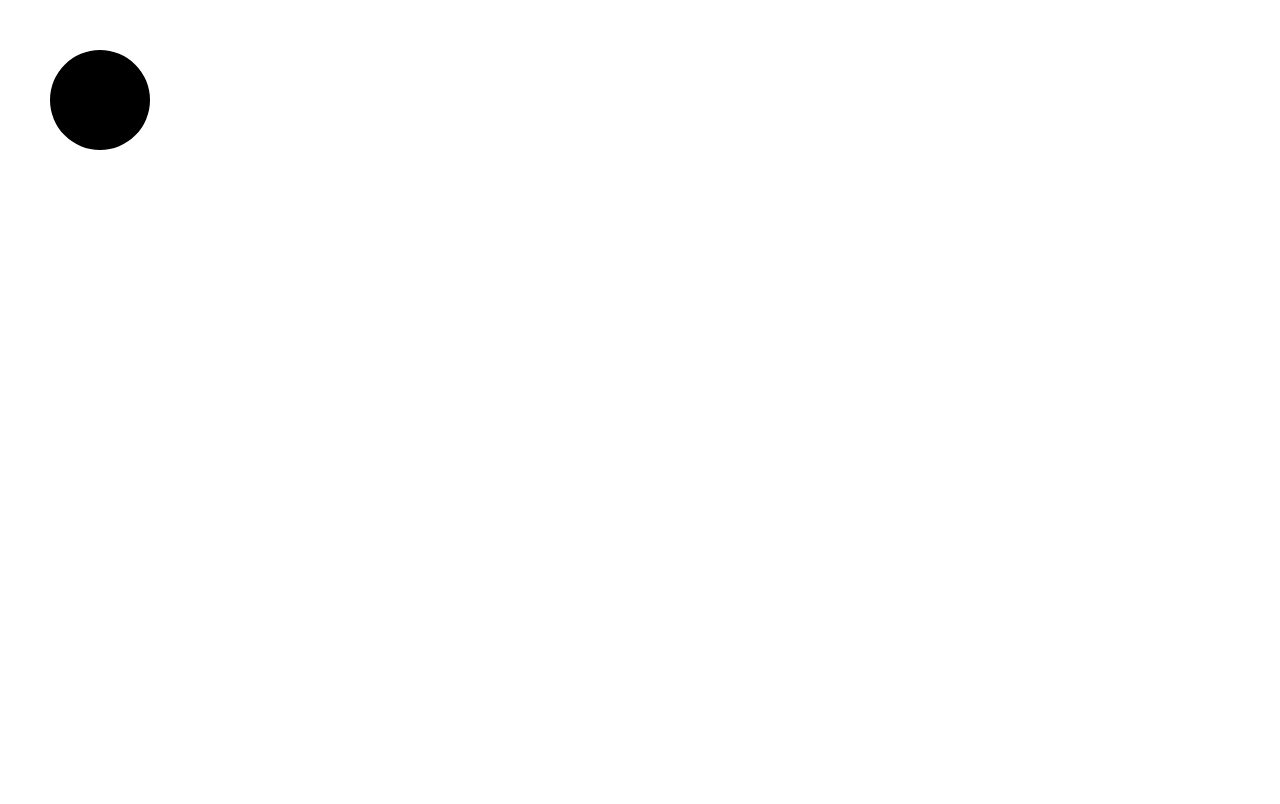
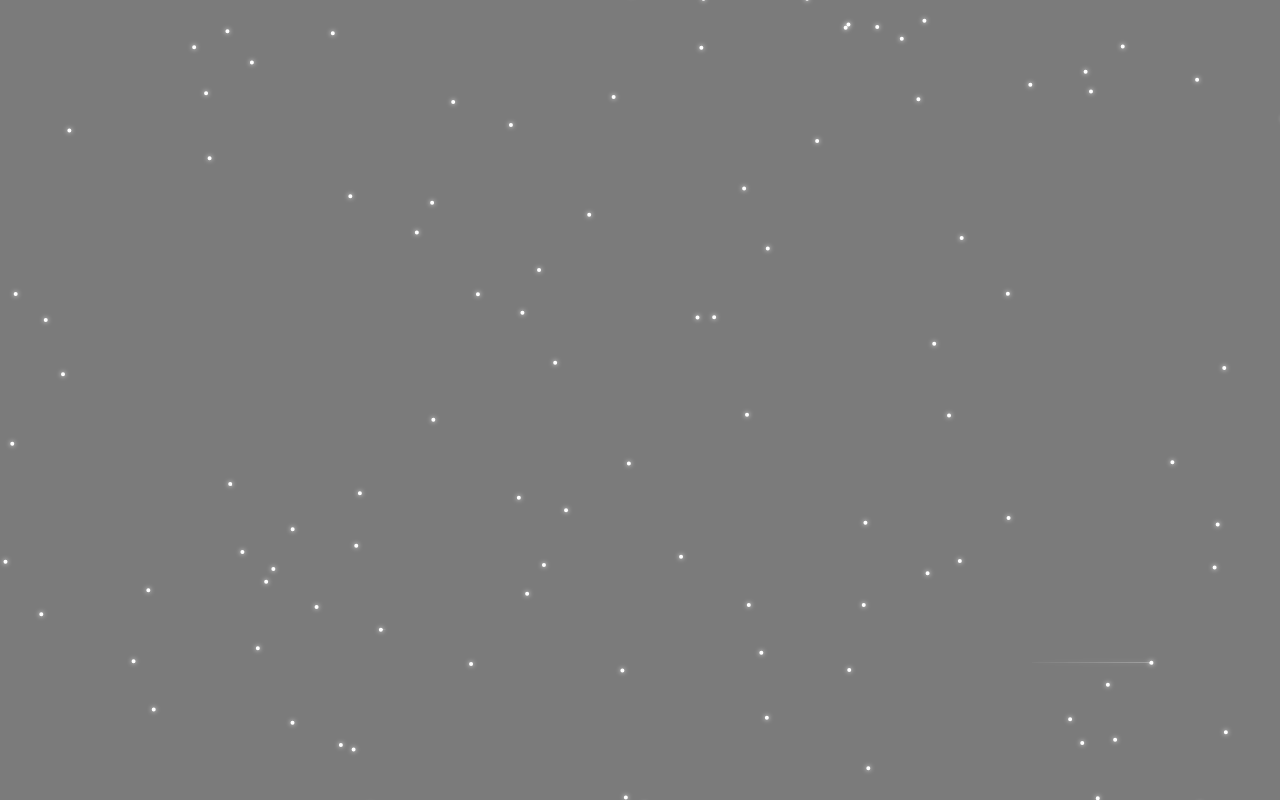
Before and after one commit to BlackStyle7/Canvas2D, a plain HTML site: page snow.html in a window 1280 px wide. Drawn offline with Linux system fonts and the light colour scheme.

Commit message:
雪花轨迹逻辑初步添加

```diff
--- a/js/Tervas/Commands/ClearCommand.js
+++ b/js/Tervas/Commands/ClearCommand.js
@@ -1,15 +1,13 @@
-import Command from './Command.js';
+import DrawCommand from './DrawCommand.js';
 
-const ClearCommand = class extends Command {
+const ClearCommand = class extends DrawCommand {
 
-	constructor( canvas ) {
-		super( {
-			render: ( cxt, width, height ) => {
-				cxt.clearRect( 0.0, 0.0, width, height );
-			},
-		} );
+	constructor() {
+		super();
+	}
 
-		this.canvas = canvas;
+	render( cxt, viewer ) {
+		cxt.clearRect( 0, 0, viewer.width, viewer.height );
 	}
 }
 
--- a/js/Tervas/Commands/Command.js
+++ /dev/null
@@ -1,16 +0,0 @@
-const Command = class {
-
-	constructor( option = {} ) {
-
-		this.render = typeof option.render === 'function'
-			? option.render
-			: undefined
-		;
-	}
-
-	_render( cxt, width, height, clock ) {
-		this.render( cxt, width, height, clock );
-	}
-}
-
-export default Command;
--- /dev/null
+++ b/js/Tervas/Commands/DrawCommand.js
@@ -0,0 +1,26 @@
+const defaultRender = ( cxt, command, viewer ) => {
+
+	command.geometry.setPath( cxt, viewer );
+	command.style.setStyle( cxt, viewer  );
+	if ( command.fill ) cxt.fill();
+	if ( command.stroke ) cxt.stroke();
+}
+
+const DrawCommand = class {
+
+	constructor( option = {} ) {
+
+		this.geometry = option.geometry;
+		this.style = option.style;
+		this.fill = option.fill ?? true;
+		this.stroke = option.stroke ?? true;
+
+		this._render = option.render || defaultRender;
+	}
+
+	render( cxt, viewer ) {
+		this._render( cxt, this, viewer );
+	}
+}
+
+export default DrawCommand;
--- /dev/null
+++ b/js/Tervas/Events/EventCommander.js
@@ -0,0 +1,21 @@
+const EventCommander = class {
+
+	constructor() {
+
+		this.funcs = [];
+	}
+
+	addEvent( func ) {
+		if ( typeof func !== 'function' ) return;
+		this.funcs.push( func );
+	}
+
+	traverse( callFunc ) {
+
+		for ( let i = 0, len = this.funcs.length; i < len; ++i ) {
+			callFunc( this.funcs[ i ] );
+		}
+	}
+}
+
+export default EventCommander;
--- /dev/null
+++ b/js/Tervas/Geometrys/Geometry.js
@@ -0,0 +1,12 @@
+const Geometry = class {
+
+	constructor( option = {} ) {
+
+	}
+
+	setPath( cxt, viewer ) {
+
+	}
+}
+
+export default Geometry;
--- /dev/null
+++ b/js/Tervas/Geometrys/PathGeometry.js
@@ -0,0 +1,28 @@
+import Geometry from './Geometry.js';
+
+const PathGeometry = class extends Geometry {
+
+	constructor( option = {} ) {
+		super();
+
+		this.points = [];
+		this.close = option.close ?? true;
+	}
+
+	addPoint( point ) {
+		this.points.push( point );
+	}
+
+	setPath( cxt, viewer ) {
+
+		cxt.beginPath();
+		cxt.moveTo( this.points[ 0 ].x, this.points[ 0 ].y );
+		for ( let i = 1, len = this.points.length; i < len; ++i ) {
+			const { x, y } = this.points[ i ];
+			cxt.lineTo( x, y );
+		}
+		if ( this.close ) cxt.closePath();
+	}
+}
+
+export default PathGeometry;
--- /dev/null
+++ b/js/Tervas/Layers/SnowLayer.js
@@ -0,0 +1,164 @@
+import Object2D from '../Objects/Object2D.js';
+import DrawCommand from '../Commands/DrawCommand.js';
+import Vector2 from '../Math/Vector2.js';
+import Style from '../Styles/Style.js';
+import CanvasMath from '../Math/CanvasMath.js';
+
+const SnowLayer = class extends Object2D {
+
+	constructor( option = {} ) {
+		super();
+
+		this.isInit = false;
+
+		// 风场方向、法线、大小
+		this.windDirection = option.windDirection || new Vector2( 0, 0 );
+		this.windDirection.normalize();
+		this.windNormal = new Vector2( this.windDirection.y, -this.windDirection.x );
+
+		// 圆周弧度常量
+		this.PI2 = Math.PI * 2;
+
+		// 粒子样式
+		this.style = new Style( {
+			fillStyle: 'rgba( 255, 255, 255, 1.0 )',
+			shadowColor: 'rgba( 255, 255, 255, 1.0 )',
+			shadowOffsetX: 0,
+			shadowOffsetY: 0,
+			shadowBlur: 5,
+		} );
+
+		// 更新状态相关
+		this.vDirection = new Vector2();  // 用于存储 v 方向中间量
+		this.nDirection = new Vector2();  // 用于存储 n 方向中间量
+		this.delta = new Vector2();
+
+		// 绘图命令
+		this.command = new DrawCommand( {
+			render: ( cxt ) => {
+
+				cxt.beginPath();
+				this.traverse( item => {
+
+					cxt.arc( item.position.x, item.position.y, item.radius, 0, this.PI2, true );
+					cxt.closePath();
+				} );
+
+				this.style.setStyle( cxt );
+				cxt.fill();
+
+				// const l = 30;
+				// this.traverse( item => {
+
+				// 	const { position, target, v } = item;
+
+				// 	cxt.beginPath();
+				// 	cxt.arc( position.x, position.y, item.radius, 0, this.PI2, true );
+				// 	cxt.closePath();
+
+				// 	cxt.fillStyle = 'red';
+				// 	cxt.fill();
+
+				// 	cxt.beginPath();
+				// 	cxt.arc( target.x, target.y, item.radius, 0, this.PI2, true );
+				// 	cxt.closePath();
+
+				// 	cxt.fillStyle = 'green';
+				// 	cxt.fill();
+
+				// 	cxt.beginPath();
+				// 	// x
+				// 	cxt.moveTo( position.x, position.y );
+				// 	cxt.lineTo( position.x + this.windDirection.x * l, position.y + this.windDirection.y * l );
+				// 	// y
+				// 	cxt.moveTo( position.x, position.y );
+				// 	cxt.lineTo( position.x + this.windNormal.x * l, position.y + this.windNormal.y * l );
+				// 	// 速度
+				// 	cxt.moveTo( position.x, position.y );
+				// 	cxt.lineTo( position.x + v.x, position.y + v.y );
+				// 	cxt.stroke();
+				// } );
+			},
+		} );
+	}
+
+	/**
+	 * 更新雪花的目标点
+	 */
+	updateTarget( snowFlower ) {
+
+		const { windDirection: vAxis, windNormal: nAxis } = this;
+		const { maxTargetRange, position, target } = snowFlower;
+		const { x: xRange, y: yRange } = maxTargetRange;
+
+		const vRandom = CanvasMath.getRandom( 0.0, xRange );
+		const nRandom = CanvasMath.getRandom( 0.0, yRange );
+
+		Vector2.multiplyByScale( vAxis, vRandom, this.vDirection );
+		Vector2.multiplyByScale( nAxis, nRandom, this.nDirection );
+
+		Vector2.add( this.vDirection, this.nDirection, this.delta );
+		Vector2.add( position, this.delta, target );
+	}
+
+	// 动画逻辑
+	animation = viewer => {
+
+		const { width, height } = viewer;
+		const { frameTime: time } = viewer.clock;
+		this.traverse( snowFlower => {
+
+			// 更新当前粒子的坐标
+			snowFlower.v.copy( this.delta );
+			this.delta.multiplyByScale( time );
+			snowFlower.position.add( this.delta );
+
+			// 更新粒子生命周期
+			snowFlower.time += time;
+			if ( snowFlower.time > snowFlower.lifeTime ) {
+
+				snowFlower.time = 0;
+				snowFlower.updateLifeTime();
+				this.updateTarget( snowFlower );
+			}
+
+			// 更新粒子速度方向
+			Vector2.sub( snowFlower.target, snowFlower.position, this.delta );
+			this.delta.normalize();
+			this.delta.multiplyByScale( 0.5 );
+
+			snowFlower.v.add( this.delta );
+			snowFlower.v.normalize();
+			snowFlower.v.multiplyByScale( snowFlower.vSize );
+
+
+			// 碰撞检测
+			const r = snowFlower.radius + this.style.shadowBlur;
+			const { x, y } = snowFlower.position;
+			if      ( x + r < 0      ) {  // 左边界
+				snowFlower.position.x = width + r;
+			}
+			else if ( x - r > width  ) {  // 右边界
+				snowFlower.position.x = -r;
+			}
+			if      ( y + r < 0      ) {  // 上边界
+				snowFlower.position.y = height + r;
+			}
+			else if ( y - r > height ) {  // 下边界
+				snowFlower.position.y = -r;
+			}
+		} );
+	}
+
+	update( commandList, viewer ) {
+		// 如果没有初始化，初始化他
+		if ( !this.isInit ) {
+			this.isInit = true;
+			viewer.renderer.postRender.addEvent( this.animation );
+		}
+		// 将当前图元添加到渲染队列中
+		commandList.push( this.command );
+	}
+}
+
+export default SnowLayer;
--- /dev/null
+++ b/js/Tervas/Math/CanvasMath.js
@@ -0,0 +1,14 @@
+const CanvasMath = class {
+
+    constructor() {
+
+    }
+
+	static PI2 = Math.PI * 2;
+
+    static getRandom( min = 0, max = 1 ) {
+        return Math.random() * ( max - min ) + min;
+    }
+}
+
+export default CanvasMath;
--- /dev/null
+++ b/js/Tervas/Math/Vector2.js
@@ -0,0 +1,83 @@
+const Vector2 = class {
+
+	constructor( x = 0, y = 0 ) {
+
+		this.x = x;
+		this.y = y;
+	}
+
+	static set( x = 0, y = 0, vec ) {
+		vec.x = x;
+		vec.y = y;
+		return vec;
+	}
+	set( x, y ) {
+		return Vector2.set( x, y, this );
+	}
+
+	// 复制向量
+	static copy( vecA, vecB ) {
+		vecB.x = vecA.x;
+		vecB.y = vecA.y;
+		return vecB;
+	}
+	copy( vec ) {
+		return Vector2.copy( this, vec );
+	}
+
+	// 向量缩放
+	static multiplyByScale( vecA, value, vecB ) {
+		vecB.x = vecA.x * value;
+		vecB.y = vecA.y * value;
+		return vecB;
+	}
+	multiplyByScale( value ) {
+		return Vector2.multiplyByScale( this, value, this );
+	}
+
+	// 向量加法
+	static add( vecA, vecB, vec ) {
+		vec.x = vecA.x + vecB.x;
+		vec.y = vecA.y + vecB.y;
+		return vec;
+	}
+	add( vec ) {
+		return Vector2.add( this, vec, this );
+	}
+
+	// 向量减法
+	static sub( vecA, vecB, vec ) {
+		vec.x = vecA.x - vecB.x;
+		vec.y = vecA.x - vecB.x;
+		return vec;
+	}
+	sub( vec ) {
+
+		return Vector2.sub( this, vec, this );
+	}
+
+	// 向量模长
+	static getLength( vec ) {
+		return ( vec.x ** 2 + vec.y ** 2 ) ** 0.5;
+	}
+	getLength() {
+		return Vector2.getLength( this );
+	}
+
+	// 向量归一化
+	static normalize( vecA, vecB ) {
+		const length = vecA.getLength();
+
+		if ( length - 0.0 < 1e-7 ) {
+			return vecA.copy( vecB );
+		}
+
+		vecB.x = vecA.x / length;
+		vecB.y = vecA.y / length;
+	}
+	normalize() {
+		return Vector2.normalize( this, this );
+	}
+}
+
+export default Vector2;
--- a/js/Tervas/Scene/Ball.js
+++ b/js/Tervas/Objects/Ball.js
@@ -1,4 +1,4 @@
-import Command from '../Commands/Command.js';
+import Command from '../Commands/DrawCommand.js';
 
 const Ball = class {
 
@@ -11,7 +11,7 @@ const Ball = class {
 
 		const command = new Command( {
 			render: ( cxt, width, height ) => {
-				cxt.arc( 100, 100, 50, 0, Math.PI*2, true );
+				cxt.arc( width*0.5, height*0.5, 50, 0, Math.PI*2, true );
 				cxt.fill();
 			}
 		} );
@@ -19,7 +19,7 @@ const Ball = class {
 		return command;
 	}
 
-	update( commandList ) {
+	_update( commandList ) {
 
 		if ( !this.command ) this.command = this.initCommand();
 
--- /dev/null
+++ b/js/Tervas/Objects/Object2D.js
@@ -0,0 +1,45 @@
+import DrawCommand from '../Commands/DrawCommand.js';
+
+/**
+ * 最基本的绘图单元
+ * 本身存在几何形状和样式的信息，并构建 drawCommand
+ * 同时存在子元素的管理，
+ */
+const Object2D = class {
+
+	constructor( geometry, style ) {
+
+		this.geometry = geometry;
+		this.style = style;
+
+		if ( this.geometry && this.style ) {
+			this.drawCommand = new DrawCommand( { geometry, style } );
+		}
+
+		this.children = [];
+	}
+
+	// 遍历所有子元素
+	traverse( callFunc ) {
+
+		for ( let i = 0, len = this.children.length; i < len; ++i ) {
+			callFunc( this.children[ i ] );
+		}
+	}
+
+	add( child ) {
+		this.children.push( child );
+		return child;
+	}
+
+	update( commandList, viewer ) {
+		if ( this.drawCommand ) commandList.push( this.drawCommand );
+
+		// 如果有子元素，将子元素也添加进渲染队列
+		this.traverse( item => {
+			item.update( commandList, viewer );
+		} );
+	}
+}
+
+export default Object2D;
--- /dev/null
+++ b/js/Tervas/Particles/Particle.js
@@ -0,0 +1,13 @@
+/**
+ * 每个粒子应当有自己的更新方式，渲染方法，生命周期
+ * 但由于优化的考虑，更新方式应当由上级图层同意管理
+ * 否则每个粒子都要一个 DrawCommand 管理会浪费大量性能
+ */
+const Particle = class {
+
+	constructor() {
+
+	}
+}
+
+export default Particle;
--- /dev/null
+++ b/js/Tervas/Particles/SnowParticle.js
@@ -0,0 +1,36 @@
+import Particle from './Particle.js';
+import Vector2 from '../Math/Vector2.js';
+import CanvasMath from '../Math/CanvasMath.js';
+
+const defaultPosition = new Vector2( 0, 0 );
+
+/**
+ * 每个粒子应当有自己的更新方式，渲染方法，生命周期
+ * 但由于优化的考虑，更新方式应当由上级图层同意管理
+ * 否则每个粒子都要一个 DrawCommand 管理会浪费大量性能
+ */
+const SnowParticle = class extends Particle {
+
+	constructor( option = {} ) {
+		super();
+
+		this.position = option.position || defaultPosition.copy();  // 当前位置
+		this.radius = option.radius || 1;  // 粒子半径
+		this.target = new Vector2( 0, 0 );  // 速度方向修正目标
+		this.maxTargetRange = new Vector2( 30.0, 30.0 );  // 修正目标随机生成范围
+		this.v = option.v;  // 当前速度方向
+		this.vSize = option.vSize || 0;  // 该粒子速度大小
+		this.lifeTimeRange = option.lifeTimeRange;  // 生命周期范围
+		this.lifeTime = 0;  // 生命周期
+		this.time = 0;  // 当前生命周期内容
+
+		this.updateLifeTime();
+	}
+
+	updateLifeTime() {
+		const { x, y } = this.lifeTimeRange;
+		this.lifeTime = CanvasMath.getRandom( x, y );
+	}
+}
+
+export default SnowParticle;
--- a/js/Tervas/Renderer/Renderer.js
+++ b/js/Tervas/Renderers/AnimationRenderer.js
@@ -1,6 +1,7 @@
 import ClearCommand from '../Commands/ClearCommand.js';
+import EventCommander from '../Events/EventCommander.js';
 
-const Renderer = class {
+const AnimationRenderer = class {
 
 	constructor( container, option = {} ) {
 
@@ -9,14 +10,13 @@ const Renderer = class {
 		this.cxt = this.canvas.getContext( '2d' );
 		this.resize();
 
-		this.clearCommand = new ClearCommand( this.canvas );
+		this.clearCommand = new ClearCommand();
 
 		this.commandList = [];
-
-		this.initEventListeners();
+		this.postRender = new EventCommander();
 	}
 
-	render( scene, clock ) {
+	render( viewer ) {
 		const { commandList, canvas, cxt } = this;
 		commandList.splice( 0 );  // 清空渲染队列
 
@@ -24,32 +24,28 @@ const Renderer = class {
 		commandList.push( this.clearCommand );
 
 		// 将 scene 中存储的各个元素添加到渲染列表中
-		const { children } = scene;
+		const { children } = viewer.scene;
 		for ( let i = 0, len = children.length; i < len; ++i ) {
-			children[ i ].update( commandList );
+			children[ i ].update( commandList, viewer );
 		}
 
 		// 执行渲染队列
-		const { width, height } = canvas;
 		for ( let i = 0 , len = commandList.length; i < len; ++i ) {
-			commandList[ i ]._render( cxt, width, height, clock );
+			commandList[ i ].render( cxt, viewer );
 		}
+
+		// 绘制完毕后执行回调函数
+		this.postRender.traverse( func => {
+
+			func( viewer );
+		} );
 	}
 
-	resize = e => {
+	resize( e ) {
 
 		const { width, height } = this.container.getBoundingClientRect();
 		this.canvas.width = width;
 		this.canvas.height = height;
-	}
-
-	/**
-	 * 初始化事件
-	 */
-	initEventListeners() {
-
-		// resize
-		window.addEventListener( 'resize', this.resize );
 	}
 
 	/**
@@ -65,4 +61,4 @@ const Renderer = class {
 	}
 }
 
-export default Renderer;
+export default AnimationRenderer;
--- a/js/Tervas/Scene/Scene.js
+++ b/js/Tervas/Scene/Scene.js
@@ -1,13 +1,10 @@
-const Scene = class {
+import Object2D from '../Objects/Object2D.js';
 
-    constructor() {
+const Scene = class extends Object2D {
 
-        this.children = [];
-    }
-
-    add( child ) {
-        this.children.push( child );
-    }
+	constructor() {
+		super();
+	}
 }
 
 export default Scene;
--- /dev/null
+++ b/js/Tervas/Styles/Style.js
@@ -0,0 +1,18 @@
+const Style = class {
+
+	constructor( option ) {
+
+		for ( const name in option ) {
+			this[ name ] = option[ name ];
+		}
+	}
+
+	setStyle( cxt, viewer ) {
+
+		for ( const name in this ) {
+			cxt[ name ] = this[ name ];
+		}
+	}
+}
+
+export default Style;
--- a/js/Tervas/Tervas.js
+++ b/js/Tervas/Tervas.js
@@ -1,43 +1,64 @@
-import Renderer from './Renderer/Renderer.js';
-import Scene from './Scene/Scene.js';
-import Clock from './Clock/Clock.js';
+// Viewer
+import Viewer from './Viewer/Viewer.js';
 
-const Tervas = class {
+// Renderer
+import AnimationRenderer from './Renderers/AnimationRenderer.js';
 
-	constructor( container ) {
+// Objects
+import Object2D from './Objects/Object2D.js';
 
-		this.container = container;
-		this.renderer = new Renderer( container );
-		this.scene = new Scene();
-		this.clock = new Clock();
+// Layers
+import SnowLayer from './Layers/SnowLayer.js';
 
-		// tool canvas
-		this.toolCanvas = undefined;
+// Math
+import Vector2 from './Math/Vector2.js';
+import CanvasMath from './Math/CanvasMath.js';
 
-		// drive frame
-		window.requestAnimationFrame( this.driveFrame );
-	}
+// Geometrys
+import Geometry from './Geometrys/Geometry.js';
+import PathGeometry from './Geometrys/PathGeometry.js';
 
-	add( child ) {
+// Styles
+import Style from './Styles/Style.js';
 
-		this.scene.add( child );
-	}
+// Events
+import EventCommander from './Events/EventCommander.js';
 
-	driveFrame = totalTime => {
+// Particles
+import Particle from './Particles/Particle.js';
+import SnowParticle from './Particles/SnowParticle.js';
 
-		let needNextFrame = true;
-		try {
-			this.clock.update( totalTime / 1000.0 );  // 更新时间信息
-			this.renderer.render( this.scene, this.clock );
-		}
-		catch( e ) {
-			needNextFrame = false;
-			console.error( e, 'render is stoped.' );
-		}
+const Tervas = {};
 
-		if ( !needNextFrame ) return;
-		window.requestAnimationFrame( this.driveFrame );  // 驱动下一帧
-	}
-}
+// Viewer
+Tervas.Viewer = Viewer;
+
+// Renderer
+Tervas.AnimationRenderer = AnimationRenderer;
+
+// Objects
+Tervas.Object2D = Object2D;
+
+// Layers
+Tervas.SnowLayer = SnowLayer;
+
+// Math
+Tervas.Vector2 = Vector2;
+Tervas.CanvasMath = CanvasMath;
+
+// Geometrys
+Tervas.Geometry = Geometry;
+Tervas.PathGeometry = PathGeometry;
+
+// Styles
+Tervas.Style = Style;
+
+// Events
+Tervas.EventCommander = EventCommander;
+
+// Particles
+Tervas.Particle = Particle;
+Tervas.SnowParticle = SnowParticle;
+
 
 export default Tervas;
--- /dev/null
+++ b/js/Tervas/Viewer/Viewer.js
@@ -0,0 +1,68 @@
+import AnimationRenderer from '../Renderers/AnimationRenderer.js';
+import Scene from '../Scene/Scene.js';
+import Clock from '../Clock/Clock.js';
+
+const Viewer = class {
+
+	constructor( container ) {
+
+		this.container = container;
+		this.renderer = new AnimationRenderer( container );
+		this.scene = new Scene();
+		this.clock = new Clock();
+
+		this.width = 300;
+		this.height = 200;
+
+		// tool canvas
+		this.toolCanvas = undefined;
+
+		this.initEventListeners();
+	}
+
+	resize = () => {
+		this.renderer.resize();
+		this.width = this.renderer.canvas.width;
+		this.height = this.renderer.canvas.height;
+	}
+
+	initEventListeners() {
+
+		this.resize();
+		window.addEventListener( 'resize', this.resize );
+
+		// drive frame
+		window.requestAnimationFrame( this.driveFrame );
+	}
+
+	add( child ) {
+
+		return this.scene.add( child );;
+	}
+
+	frame( totalTime ) {
+		this.clock.update( totalTime / 1000.0 );  // 更新时间信息
+		this.renderer.render( this );
+	}
+
+	error( info ) {
+		console.error( info, 'render is stoped.' );
+	}
+
+	driveFrame = totalTime => {
+
+		let needNextFrame = true;  // 用于判定是否执行下一帧
+		try {
+			this.frame( totalTime );
+		}
+		catch( e ) {
+			needNextFrame = false;
+			this.error( e );
+		}
+
+		if ( !needNextFrame ) return;
+		window.requestAnimationFrame( this.driveFrame );  // 驱动下一帧
+	}
+}
+
+export default Viewer;
--- a/snow.html
+++ b/snow.html
@@ -4,20 +4,40 @@
 		<meta content="text/html; charset=utf-8" http-equiv="content-type">
 		<style>
 			html body { height: 100%; margin: 0; overflow: hidden; }
-			.container { position: absolute; width: 100%; height: 100%; }
+			.container { position: absolute; width: 100%; height: 100%; background: #7b7b7b; }
 		</style>
 	</head>
 	<body>
 		<div class="container"></div>
 		<script type="module">
-            import Tervas from './js/Tervas/Tervas.js';
-            import Ball from './js/Tervas/Scene/Ball.js';
+			import Tervas from './js/Tervas/Tervas.js';
+			window.Tervas = Tervas;
 
-            const container = document.getElementsByClassName( 'container' )[ 0 ];
-            const tervas = new Tervas( container );
+			const container = document.getElementsByClassName( 'container' )[ 0 ];
+			window.viewer = new Tervas.Viewer( container );
 
-            const ball = new Ball();
-            tervas.add( ball );
+			window.snowLayer = viewer.add( new Tervas.SnowLayer( {
+				windDirection: new Tervas.Vector2( -2, 1 ),
+			} ) );
+
+			const number = 100;
+			for ( let i = 0; i < number; ++i ) {
+
+				const v = new Tervas.Vector2();
+				const snowFlower = new Tervas.SnowParticle( {
+					lifeTimeRange: new Tervas.Vector2( 0.5, 1.0 ),
+					position: new Tervas.Vector2(
+						Math.random() * viewer.width,
+						Math.random() * viewer.height,
+					),
+					v: snowLayer.windDirection.copy( v ),
+					radius: 2,
+					vSize: 50,
+				} );
+				snowLayer.updateTarget( snowFlower );
+				snowLayer.add( snowFlower );
+			}
+
 		</script>
 	</body>
 </html>
```
Also changed, not shown: js/a.txt (deleted).
